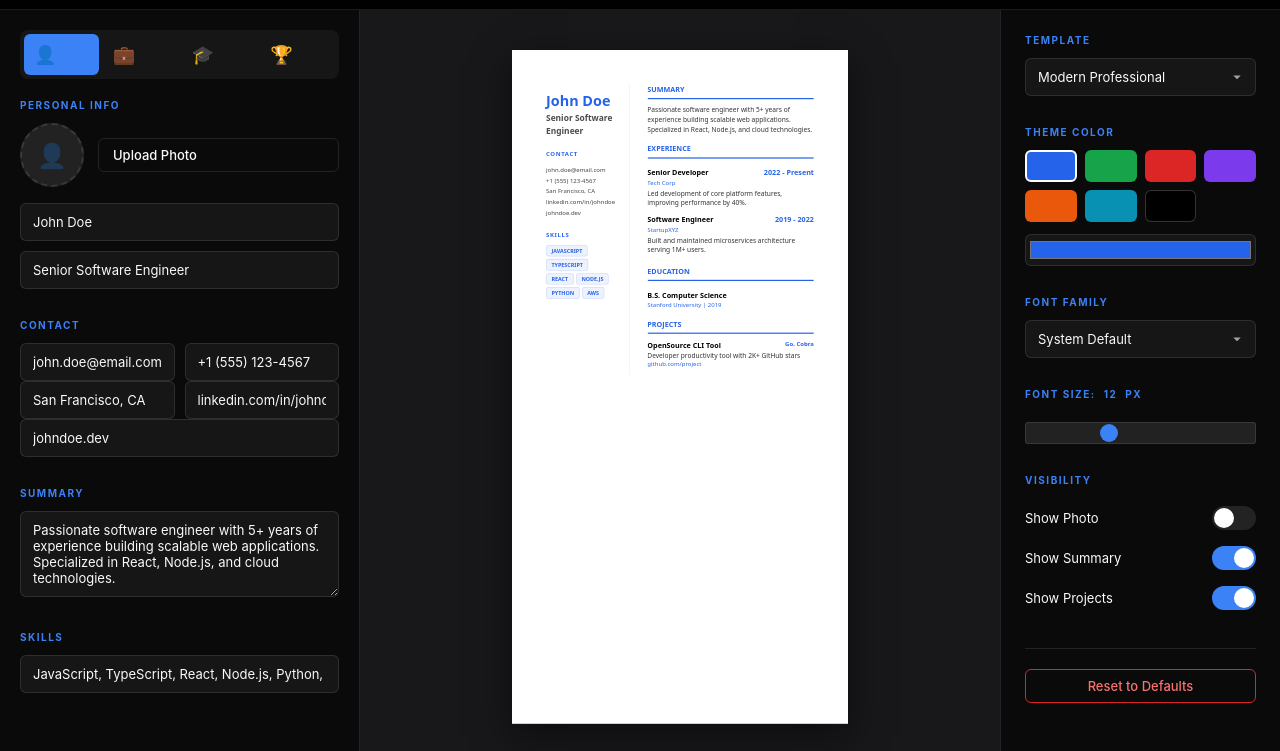
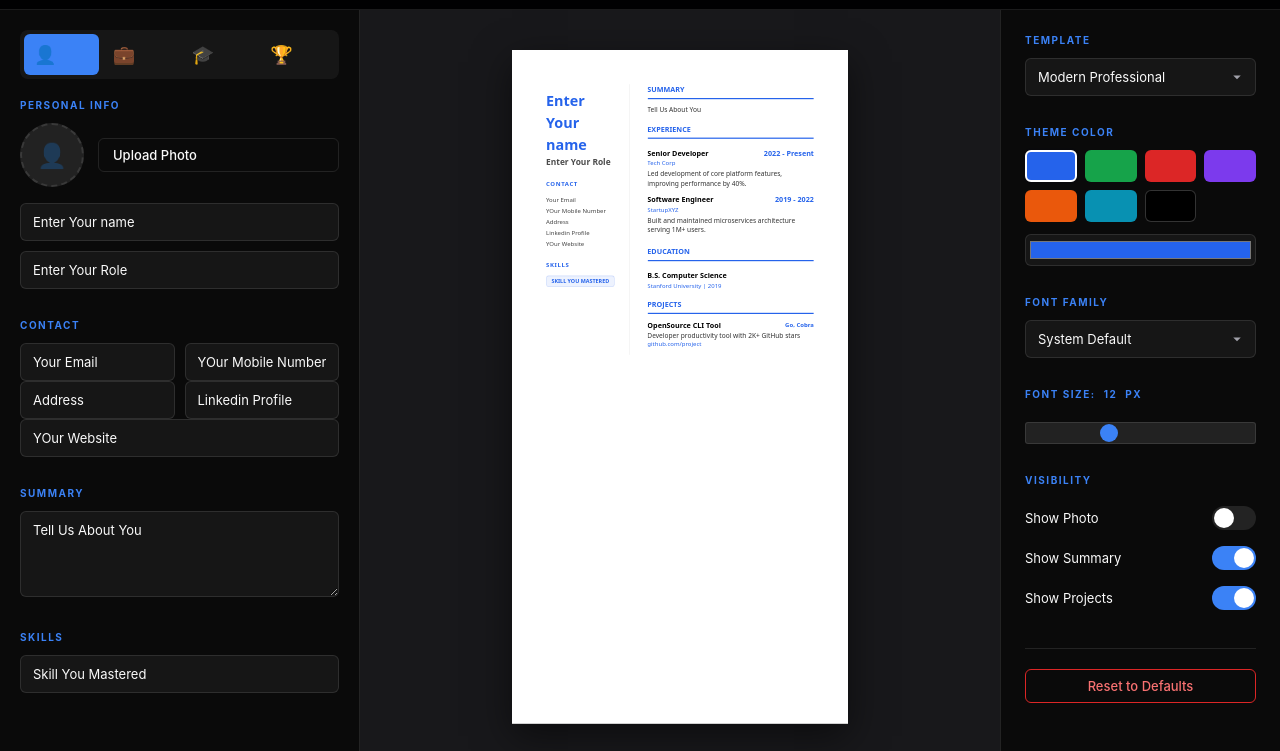
Before and after one commit to Suraj-jangid121/resume, a plain HTML site: page builder.html in a window 1280 px wide. Shown: the part 49-800 px from the top of the page. Drawn offline with Linux system fonts and the light colour scheme.

```diff
--- a/builder.html
+++ b/builder.html
@@ -656,15 +656,15 @@
   <script>
     // Default data
     const defaultData = {
-      name: "John Doe",
-      role: "Senior Software Engineer",
-      email: "john.doe@email.com",
-      phone: "+1 (555) 123-4567",
-      location: "San Francisco, CA",
-      linkedin: "linkedin.com/in/johndoe",
-      website: "johndoe.dev",
-      summary: "Passionate software engineer with 5+ years of experience building scalable web applications. Specialized in React, Node.js, and cloud technologies.",
-      skills: ["JavaScript", "TypeScript", "React", "Node.js", "Python", "AWS"],
+      name: "Enter Your name ",
+      role: "Enter Your Role ",
+      email: "Your Email",
+      phone: "YOur Mobile Number ",
+      location: "Address",
+      linkedin: "Linkedin Profile",
+      website: "YOur Website ",
+      summary: "Tell Us About You",
+      skills: ["Skill You Mastered"],
       experience: [
         { id: "1", title: "Senior Developer", company: "Tech Corp", year: "2022 - Present", description: "Led development of core platform features, improving performance by 40%." },
         { id: "2", title: "Software Engineer", company: "StartupXYZ", year: "2019 - 2022", description: "Built and maintained microservices architecture serving 1M+ users." }
```
